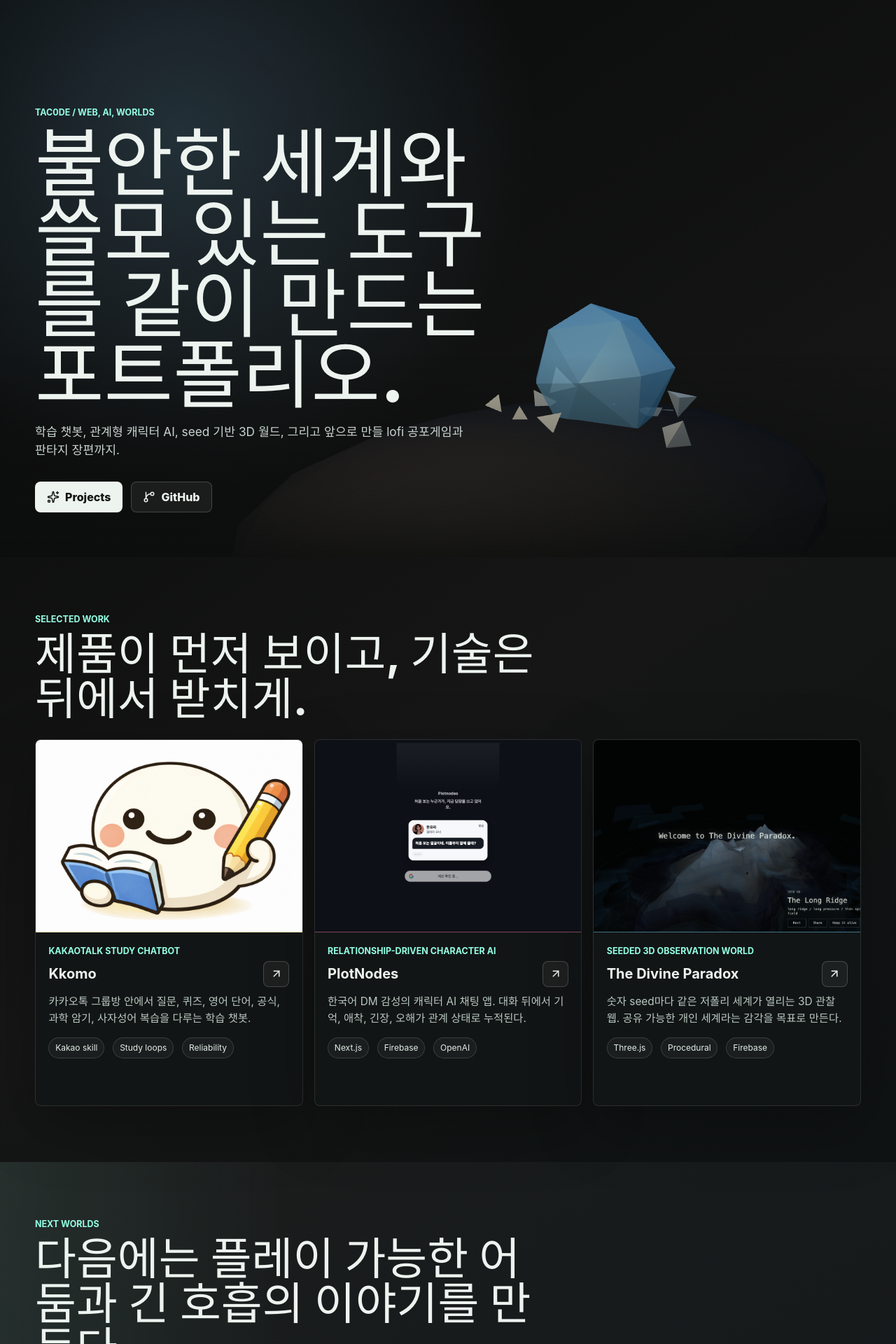
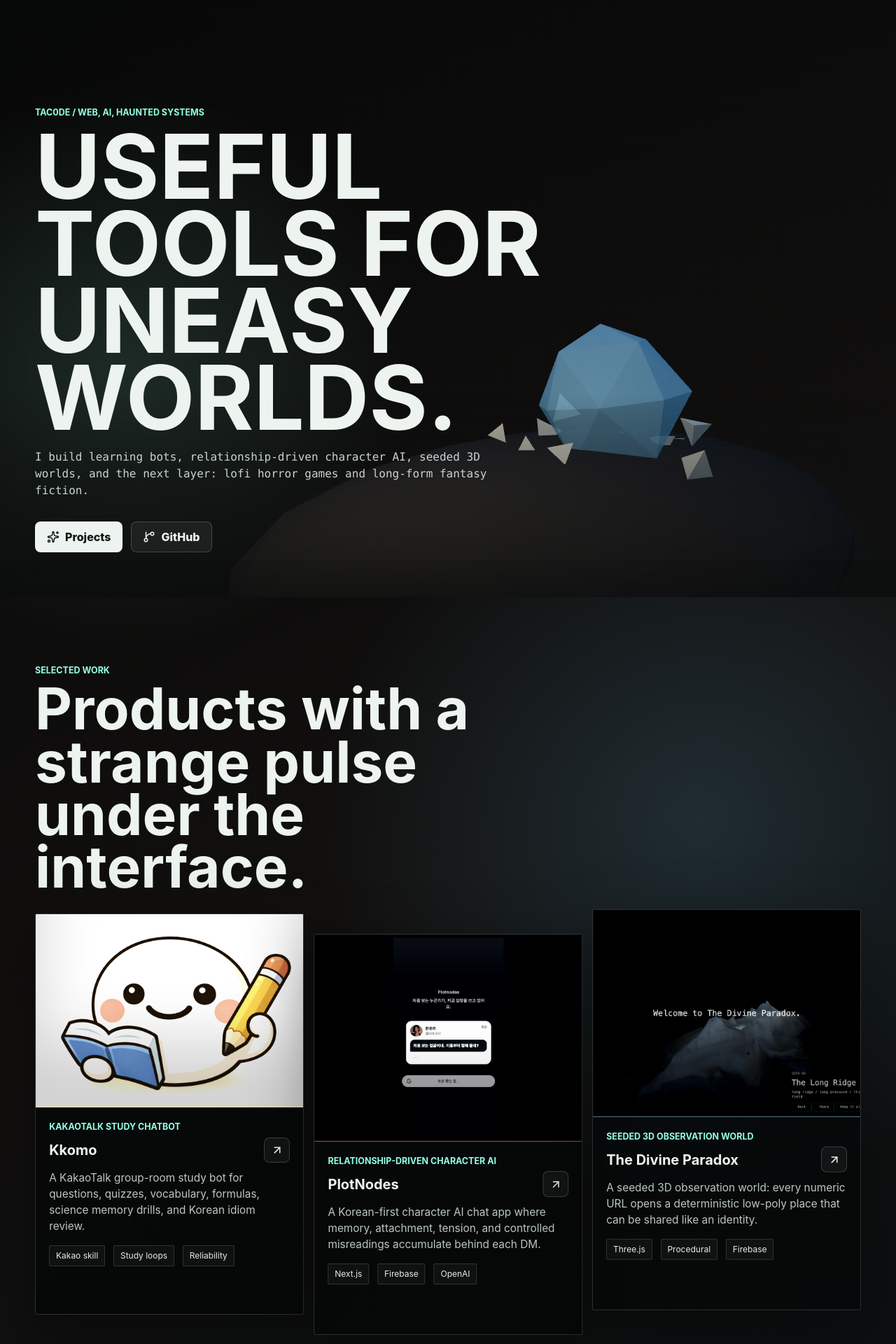
Before and after one commit to tac0de/tac0de.github.io, a React (Vite) app: page / in a window 1280 px wide. Shown: the top 1920 px of the page at 70% size. Built offline with nearby package versions, Linux system fonts and the light colour scheme.

Commit message:
Make portfolio English and deployable

```diff
--- a/src/main.tsx
+++ b/src/main.tsx
@@ -19,7 +19,7 @@
     title: "Kkomo",
     kicker: "KakaoTalk study chatbot",
     description:
-      "카카오톡 그룹방 안에서 질문, 퀴즈, 영어 단어, 공식, 과학 암기, 사자성어 복습을 다루는 학습 챗봇.",
+      "A KakaoTalk group-room study bot for questions, quizzes, vocabulary, formulas, science memory drills, and Korean idiom review.",
     url: "https://github.com/tac0de/kakao-study-groupbot",
     image: "./assets/kkomo.png",
     tags: ["Kakao skill", "Study loops", "Reliability"],
@@ -29,7 +29,7 @@
     title: "PlotNodes",
     kicker: "Relationship-driven character AI",
     description:
-      "한국어 DM 감성의 캐릭터 AI 채팅 앱. 대화 뒤에서 기억, 애착, 긴장, 오해가 관계 상태로 누적된다.",
+      "A Korean-first character AI chat app where memory, attachment, tension, and controlled misreadings accumulate behind each DM.",
     url: "https://plotnodes.com",
     image: "./assets/plotnodes-live.png",
     tags: ["Next.js", "Firebase", "OpenAI"],
@@ -39,7 +39,7 @@
     title: "The Divine Paradox",
     kicker: "Seeded 3D observation world",
     description:
-      "숫자 seed마다 같은 저폴리 세계가 열리는 3D 관찰 웹. 공유 가능한 개인 세계라는 감각을 목표로 만든다.",
+      "A seeded 3D observation world: every numeric URL opens a deterministic low-poly place that can be shared like an identity.",
     url: "https://thedivineparadox.com",
     image: "./assets/thedivineparadox-live.png",
     tags: ["Three.js", "Procedural", "Firebase"],
@@ -51,12 +51,12 @@
   {
     title: "3D lofi horror game",
     icon: Gamepad2,
-    body: "낮은 해상도, 느린 카메라, 불편한 정적을 핵심 감각으로 삼는 웹 기반 공포 게임.",
+    body: "A browser horror game shaped by late-night job simulators, cheap indie dread, surveillance screens, slow cameras, and awkward silence.",
   },
   {
     title: "Fantasy long-form novel",
     icon: BookOpenText,
-    body: "긴 호흡의 세계관, 인물 관계, 신화적 모순을 축으로 쌓아 가는 장편 판타지 소설.",
+    body: "A long fantasy novel built around mythic contradiction, unstable faith, political memory, and relationships that change the world.",
   },
 ];
 
@@ -164,7 +164,7 @@
 function ProjectCard({ project }: { project: Project }) {
   return (
     <article className="project-card" style={{ "--accent": project.accent } as React.CSSProperties}>
-      <a className="project-media" href={project.url} target="_blank" rel="noreferrer" aria-label={`${project.title} 열기`}>
+      <a className="project-media" href={project.url} target="_blank" rel="noreferrer" aria-label={`Open ${project.title}`}>
         <img src={project.image} alt={`${project.title} screenshot`} />
       </a>
       <div className="project-copy">
@@ -189,13 +189,14 @@
 function App() {
   return (
     <main>
+      <div className="grain" aria-hidden="true" />
       <section className="hero">
         <ArtScene />
         <div className="hero-copy">
-          <p className="eyebrow">tac0de / web, AI, worlds</p>
-          <h1>불안한 세계와 쓸모 있는 도구를 같이 만드는 포트폴리오.</h1>
+          <p className="eyebrow">tac0de / web, AI, haunted systems</p>
+          <h1>Useful tools for uneasy worlds.</h1>
           <p className="hero-lead">
-            학습 챗봇, 관계형 캐릭터 AI, seed 기반 3D 월드, 그리고 앞으로 만들 lofi 공포게임과 판타지 장편까지.
+            I build learning bots, relationship-driven character AI, seeded 3D worlds, and the next layer: lofi horror games and long-form fantasy fiction.
           </p>
           <div className="hero-actions">
             <a href="#projects" className="primary-action">
@@ -213,7 +214,7 @@
       <section className="section-shell" id="projects">
         <div className="section-heading">
           <p className="eyebrow">selected work</p>
-          <h2>제품이 먼저 보이고, 기술은 뒤에서 받치게.</h2>
+          <h2>Products with a strange pulse under the interface.</h2>
         </div>
         <div className="project-grid">
           {projects.map((project) => (
@@ -225,7 +226,7 @@
       <section className="future-band" id="future">
         <div className="section-heading">
           <p className="eyebrow">next worlds</p>
-          <h2>다음에는 플레이 가능한 어둠과 긴 호흡의 이야기를 만든다.</h2>
+          <h2>Next: playable dread and a fantasy world with consequences.</h2>
         </div>
         <div className="future-grid">
           {futureWorks.map((work) => {
--- a/src/styles.css
+++ b/src/styles.css
@@ -21,8 +21,9 @@
   min-width: 320px;
   min-height: 100vh;
   background:
-    radial-gradient(circle at 20% 8%, rgba(143, 211, 255, 0.18), transparent 32rem),
-    linear-gradient(145deg, #080909 0%, #151615 46%, #0a1012 100%);
+    radial-gradient(circle at 14% 18%, rgba(146, 255, 228, 0.13), transparent 25rem),
+    radial-gradient(circle at 78% 40%, rgba(116, 212, 255, 0.14), transparent 34rem),
+    linear-gradient(155deg, #050606 0%, #12100f 44%, #061013 100%);
 }
 
 a {
@@ -39,9 +40,22 @@
   overflow: hidden;
 }
 
+.grain {
+  position: fixed;
+  inset: 0;
+  z-index: 20;
+  pointer-events: none;
+  opacity: 0.16;
+  mix-blend-mode: screen;
+  background-image:
+    linear-gradient(rgba(255, 255, 255, 0.05) 1px, transparent 1px),
+    linear-gradient(90deg, rgba(255, 255, 255, 0.04) 1px, transparent 1px);
+  background-size: 3px 3px;
+}
+
 .hero {
   position: relative;
-  min-height: 92vh;
+  min-height: 94vh;
   display: grid;
   align-items: center;
   padding: 6rem max(1.25rem, calc((100vw - 1180px) / 2)) 4rem;
@@ -72,7 +86,7 @@
 }
 
 .hero-copy {
-  width: min(720px, 100%);
+  width: min(780px, 100%);
   padding-top: 7vh;
 }
 
@@ -95,17 +109,20 @@
 
 h1 {
   margin: 0.75rem 0 1.15rem;
-  max-width: 10.5ch;
-  font-size: clamp(2.8rem, 9vw, 6.7rem);
-  line-height: 0.94;
+  max-width: 9.2ch;
+  font-size: clamp(3.25rem, 10vw, 8.4rem);
+  line-height: 0.86;
   letter-spacing: 0;
+  text-transform: uppercase;
+  text-wrap: balance;
 }
 
 .hero-lead {
-  max-width: 620px;
+  max-width: 650px;
   margin: 0 0 2rem;
   color: #c8d3ce;
-  font-size: 1.08rem;
+  font-size: 1rem;
+  font-family: ui-monospace, "SFMono-Regular", Menlo, Consolas, monospace;
 }
 
 .hero-actions,
@@ -158,7 +175,20 @@
 
 .section-shell,
 .future-band {
-  padding: 5rem max(1.25rem, calc((100vw - 1180px) / 2));
+  position: relative;
+  padding: 6rem max(1.25rem, calc((100vw - 1180px) / 2));
+}
+
+.section-shell::before {
+  content: "";
+  position: absolute;
+  inset: 0;
+  z-index: -1;
+  background:
+    linear-gradient(90deg, rgba(255, 255, 255, 0.035) 1px, transparent 1px),
+    linear-gradient(rgba(255, 255, 255, 0.03) 1px, transparent 1px);
+  background-size: 6rem 6rem;
+  mask-image: linear-gradient(180deg, transparent, #000 12%, #000 86%, transparent);
 }
 
 .section-heading {
@@ -168,42 +198,47 @@
 
 .section-heading h2 {
   margin: 0.45rem 0 0;
-  font-size: clamp(2rem, 5vw, 4rem);
-  line-height: 1;
+  font-size: clamp(2.4rem, 6.4vw, 5.8rem);
+  line-height: 0.92;
   letter-spacing: 0;
 }
 
 .project-grid {
   display: grid;
   grid-template-columns: repeat(3, minmax(0, 1fr));
-  gap: 1rem;
+  gap: 0.85rem;
+  transform: rotate(-0.45deg);
 }
 
 .project-card {
   display: grid;
   grid-template-rows: minmax(210px, 0.85fr) auto;
   min-height: 100%;
-  border: 1px solid rgba(255, 255, 255, 0.11);
-  border-radius: 8px;
+  border: 1px solid rgba(255, 255, 255, 0.16);
+  border-radius: 2px;
   overflow: hidden;
-  background: rgba(18, 22, 22, 0.78);
-  box-shadow: 0 28px 90px rgba(0, 0, 0, 0.28);
+  background: rgba(6, 8, 8, 0.82);
+  box-shadow: 0 32px 95px rgba(0, 0, 0, 0.42);
+  transform: rotate(0.45deg);
+}
+
+.project-card:nth-child(2) {
+  transform: translateY(2rem) rotate(0.45deg);
 }
 
 .project-media {
   position: relative;
   display: block;
   min-height: 210px;
-  background:
-    linear-gradient(135deg, color-mix(in srgb, var(--accent) 34%, transparent), transparent 62%),
-    #0f1112;
+  background: #050607;
 }
 
 .project-media::after {
   content: "";
   position: absolute;
   inset: 0;
-  border-bottom: 1px solid color-mix(in srgb, var(--accent) 42%, rgba(255, 255, 255, 0.12));
+  border-bottom: 1px solid color-mix(in srgb, var(--accent) 55%, rgba(255, 255, 255, 0.12));
+  box-shadow: inset 0 0 0 1px rgba(255, 255, 255, 0.035), inset 0 -90px 90px rgba(0, 0, 0, 0.18);
   pointer-events: none;
 }
 
@@ -213,10 +248,11 @@
   min-height: 210px;
   object-fit: cover;
   display: block;
+  filter: saturate(0.78) contrast(1.18);
 }
 
 .project-copy {
-  padding: 1.15rem;
+  padding: 1.2rem;
 }
 
 .project-title-row {
@@ -256,7 +292,7 @@
 
 .tag-row span {
   border: 1px solid rgba(255, 255, 255, 0.14);
-  border-radius: 999px;
+  border-radius: 2px;
   padding: 0.32rem 0.55rem;
   color: #e2eee8;
   font-size: 0.75rem;
@@ -265,8 +301,9 @@
 
 .future-band {
   background:
-    linear-gradient(90deg, rgba(148, 255, 228, 0.08), transparent 32%),
-    rgba(255, 255, 255, 0.035);
+    radial-gradient(circle at 10% 20%, rgba(244, 111, 143, 0.12), transparent 28rem),
+    linear-gradient(90deg, rgba(148, 255, 228, 0.07), transparent 32%),
+    rgba(255, 255, 255, 0.025);
 }
 
 .future-grid {
@@ -282,9 +319,9 @@
   gap: 0.8rem;
   padding: 1.35rem;
   border: 1px solid rgba(255, 255, 255, 0.12);
-  border-radius: 8px;
+  border-radius: 2px;
   background:
-    linear-gradient(135deg, rgba(244, 111, 143, 0.1), transparent 46%),
+    linear-gradient(135deg, rgba(244, 111, 143, 0.13), transparent 46%),
     rgba(10, 12, 13, 0.74);
 }
 
@@ -312,10 +349,16 @@
   .project-grid,
   .future-grid {
     grid-template-columns: 1fr;
+    transform: none;
   }
 
   .project-card {
     grid-template-rows: minmax(230px, auto) auto;
+    transform: none;
+  }
+
+  .project-card:nth-child(2) {
+    transform: none;
   }
 }
 
@@ -329,8 +372,8 @@
   }
 
   h1 {
-    max-width: 9.5ch;
-    font-size: 2.95rem;
+    max-width: 8.6ch;
+    font-size: 3.05rem;
   }
 
   .hero-actions a {
```
